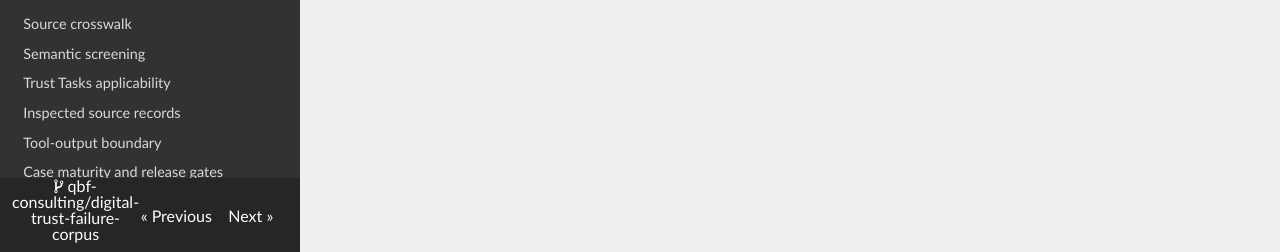
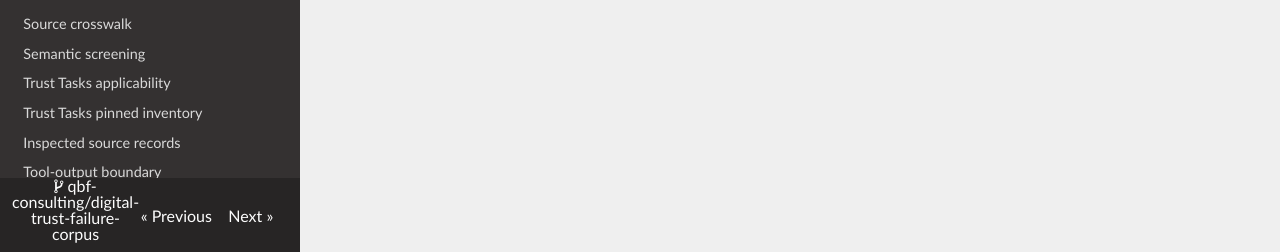
Before and after one commit to qbf-consulting/digital-trust-failure-corpus, an MkDocs documentation site: the page built from docs/taxonomy-coverage.md, in a window 1280 px wide. Shown: the part 645-897 px from the top of the page. Built offline with MkDocs 1.6.1, drawn with Linux system fonts in a browser that asks for light colours; nearby versions of some CDN libraries.

Commit message:
docs(trust-tasks): register inventory page in MkDocs navigation
Fix required top-level documentation navigation gate.

Refs #135

Signed-off-by: sankarshan <sankarshan@pobox.com>

```diff
--- a/mkdocs.yml
+++ b/mkdocs.yml
@@ -42,6 +42,7 @@ nav:
       - Source crosswalk: external-corpus-crosswalk.md
       - Semantic screening: external-semantic-screening.md
       - Trust Tasks applicability: trust-tasks-crosswalk.md
+      - Trust Tasks pinned inventory: trust-tasks-inventory.md
       - Inspected source records: inspected-external-records.md
       - Tool-output boundary: tool-output-boundary-research.md
       - Case maturity and release gates: case-maturity-and-release-gates.md
```
